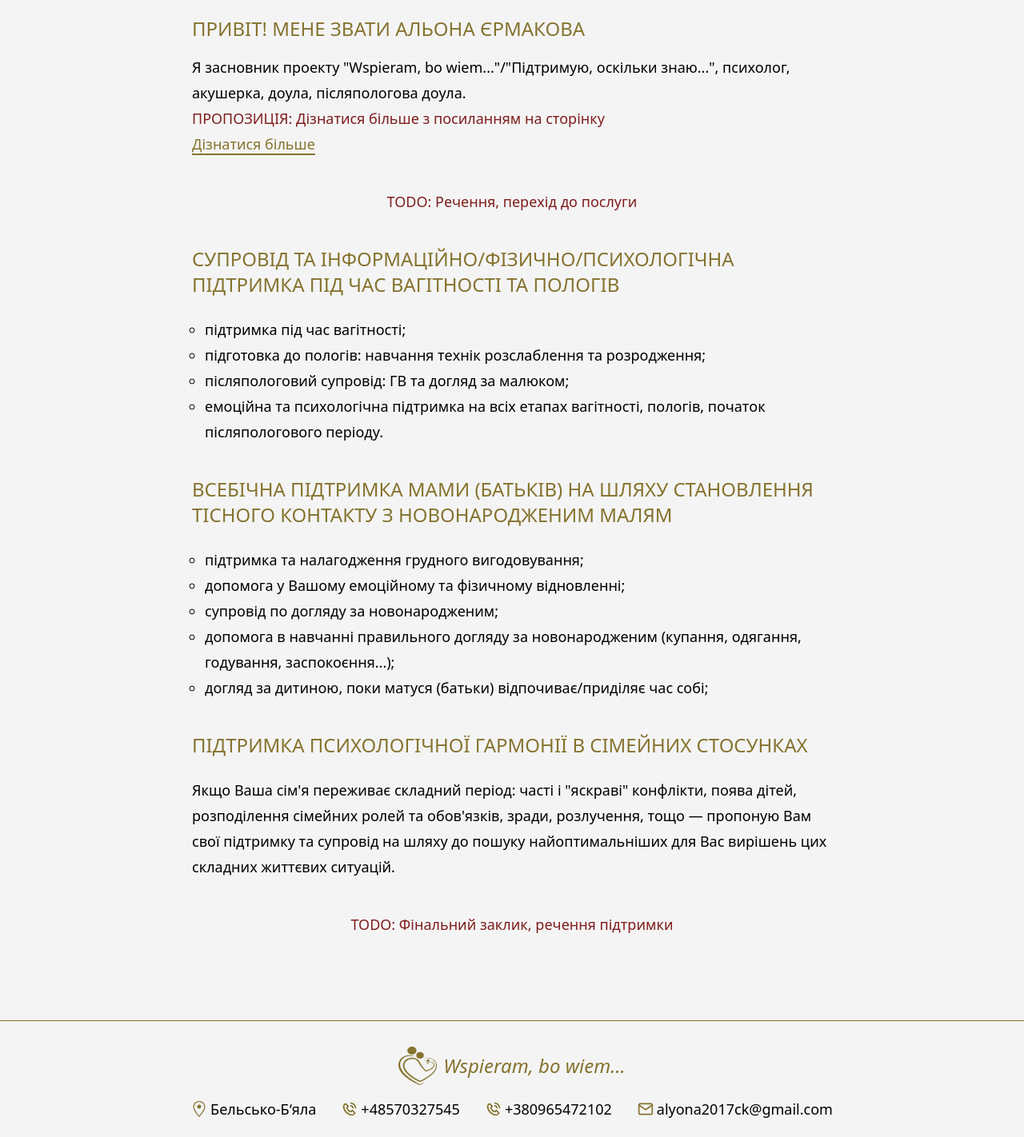
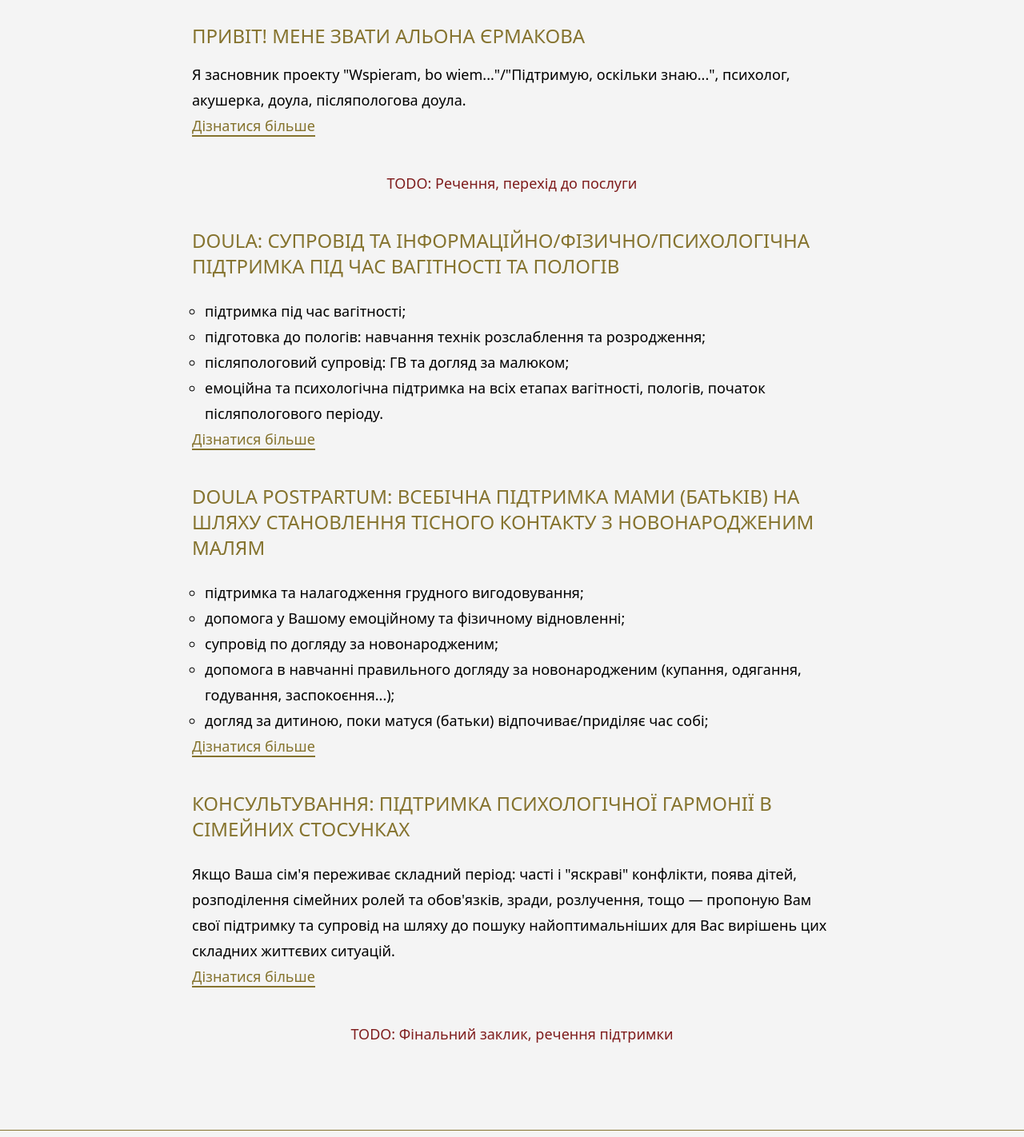
Before and after one commit to OlhaPo/wspieram-bo-wiem-landing-page, a React (Vite) app: page / in a window 1280 px wide. Shown: the part 880-2302 px from the top of the page at 80% size. Built offline with nearby package versions, Linux system fonts and the light colour scheme; some icons are missing.

Commit message:
Add links to services, name to header

```diff
--- a/src/components/Doula.jsx
+++ b/src/components/Doula.jsx
@@ -5,7 +5,7 @@ const Doula = () => {
     <div className="doula-page leading-8 py-8 md:py-16 px-10 lg:px-0">
       <div className="max-w-[55rem] mx-auto">
         <div className="text-lg md:text-2xl text-primary uppercase mb-8">
-          Доула
+          Doula
         </div>
         <p>
           З давніх часів жінки народжували дітей в компанії інших жінок. Колись
--- a/src/components/MainPageSlideShow.jsx
+++ b/src/components/MainPageSlideShow.jsx
@@ -87,7 +87,7 @@ const MainPageSlideShow = () => {
             </div>
           </div>
           <div className="custom-slide">
-            <img src="./images/slide-4.jpg" alt="Консультування" />
+            <img src="./images/slide-4-new.jpg" alt="Консультування" />
             <div className="text-overlay left-[-7%] md:left-0 lg:left-[5%] text-left text-xs md:text-[150%] font-light top-[-5%] md:top-[5%]">
               <p>Підтримка психологічної гармонії в сімейних стосунках</p>
               <div className="mt-5 md:mt-10 lg:mt-14 pl-[40%] md:pl-[15%] lg:pl-[40%]">
--- a/src/components/NavMenu.jsx
+++ b/src/components/NavMenu.jsx
@@ -57,13 +57,13 @@ const NavMenu = () => {
             onClick={(e) => navigateOnMobile("/doula", e)}
             className="hover:text-primary"
           >
-            Доула
+            Doula
           </Link>{" "}
           <Link
             onClick={(e) => navigateOnMobile("/postpartum-doula", e)}
             className="hover:text-primary"
           >
-            Післяпологова доула
+            Doula postpartum
           </Link>{" "}
           <Link
             onClick={(e) => navigateOnMobile("/therapy", e)}
@@ -85,8 +85,10 @@ const NavMenu = () => {
               alt="Wspieram bo wiem logo"
               className="w-10 h-10 lg:h-16 lg:w-16"
             />{" "}
-            <span className="text-lg md:text-xl lg:text-2xl italic text-primary">
+            <span className="text-base lg:text-2xl italic text-primary lg:leading-10">
               Wspieram, bo wiem...
+              <br />
+              Підтримую, оскільки знаю
             </span>
           </Link>
         </div>
@@ -113,12 +115,12 @@ const NavMenu = () => {
                 <ul className="dropdown-content">
                   <li>
                     <Link to="/doula" className="hover:text-primary">
-                      Доула
+                      Doula
                     </Link>
                   </li>
                   <li>
                     <Link to="/postpartum-doula" className="hover:text-primary">
-                      Післяпологова доула
+                      Doula postpartum
                     </Link>
                   </li>
                   <li>
--- a/src/components/PostpartumDoula.jsx
+++ b/src/components/PostpartumDoula.jsx
@@ -5,7 +5,7 @@ const PostpartumDoula = () => {
     <div className="doula-postpartum-page leading-8 py-8 md:py-16 px-10 lg:px-0">
       <div className="max-w-[55rem] mx-auto">
         <div className="text-lg md:text-2xl text-primary uppercase mb-8">
-          Післяпологова доула
+          Doula postpartum
         </div>
         <p>
           Навіть для найдосвідченіших батьків принести додому ще одну дитину
--- a/src/components/Services.jsx
+++ b/src/components/Services.jsx
@@ -12,9 +12,6 @@ const Services = () => {
           Я засновник проекту "Wspieram, bo wiem..."/"Підтримую, оскільки
           знаю...", психолог, акушерка, доула, післяпологова доула.
         </p>
-        <p className="text-red-900">
-          ПРОПОЗИЦІЯ: Дізнатися більше з посиланням на сторінку
-        </p>
         <Link
           to="/about"
           className="text-primary border-b-2 border-primary hover:text-black hover:border-b-0"
@@ -25,7 +22,7 @@ const Services = () => {
       <div className="text-red-900">TODO: Речення, перехід до послуги</div>
       <div>
         <h2 className="text-lg md:text-2xl text-primary uppercase">
-          Супровід та інформаційно/фізично/психологічна підтримка під час
+          Doula: cупровід та інформаційно/фізично/психологічна підтримка під час
           вагітності та пологів
         </h2>
         <p>
@@ -42,11 +39,17 @@ const Services = () => {
             </li>
           </ul>
         </p>
+        <Link
+          to="/doula"
+          className="text-primary border-b-2 border-primary hover:text-black hover:border-b-0"
+        >
+          Дізнатися більше
+        </Link>
       </div>
       <div>
         <h2 className="text-lg md:text-2xl text-primary uppercase">
-          Всебічна підтримка мами (батьків) на шляху становлення тісного
-          контакту з новонародженим малям
+          Doula postpartum: всебічна підтримка мами (батьків) на шляху
+          становлення тісного контакту з новонародженим малям
         </h2>
         <p>
           <ul className="custom-list">
@@ -63,10 +66,16 @@ const Services = () => {
             </li>
           </ul>
         </p>
+        <Link
+          to="/postpartum-doula"
+          className="text-primary border-b-2 border-primary hover:text-black hover:border-b-0"
+        >
+          Дізнатися більше
+        </Link>
       </div>
       <div>
         <h2 className="text-lg md:text-2xl text-primary uppercase">
-          Підтримка психологічної гармонії в сімейних стосунках
+          Консультування: підтримка психологічної гармонії в сімейних стосунках
         </h2>
         <p>
           Якщо Ваша сім'я переживає складний період: часті і "яскраві"
@@ -75,6 +84,12 @@ const Services = () => {
           шляху до пошуку найоптимальніших для Вас вирішень цих складних
           життєвих ситуацій.
         </p>
+        <Link
+          to="/therapy"
+          className="text-primary border-b-2 border-primary hover:text-black hover:border-b-0"
+        >
+          Дізнатися більше
+        </Link>
       </div>
       <div className="text-red-900">
         TODO: Фінальний заклик, речення підтримки
```
Also changed, not shown: public/images/slide-4-new.jpg (added).
